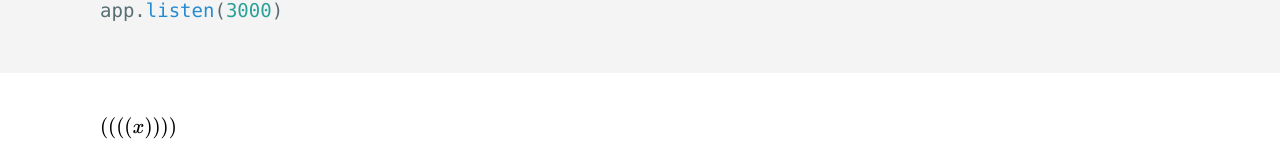
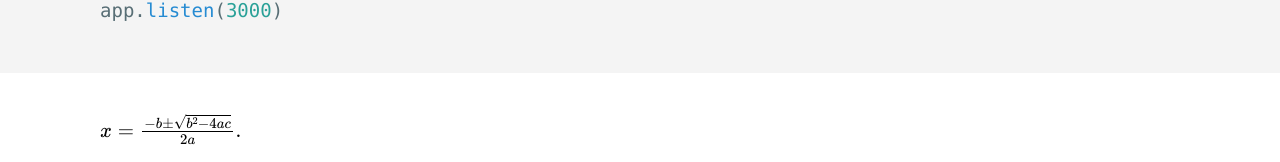
Before and after one commit to niedabao1/niedabao1.github.io, a Jekyll site: the page built from _posts/2019-06-30-coding-post.markdown, in a window 1280 px wide. Shown: the part 907-1069 px from the top of the page. Built offline with Jekyll 4.4.1, drawn with Linux system fonts in a browser that asks for light colours; formulas are drawn with MathJax 3; part of the change alters nothing that is shown.

Commit message:
初始化

````diff
--- a/_config.yml
+++ b/_config.yml
@@ -2,9 +2,7 @@ title: Texture Theme
 author: GitHub User
 email: your-email@domain.com
 description: > # this means to ignore newlines until "show_exerpts:"
-  Write an awesome description for your new site here. You can edit this
-  line in _config.yml. It will appear in your document head meta (for
-  Google search results) and in your feed.xml site description.
+ My life is like an island ,where does this ocean go?
 show_excerpts: true # set to true to show excerpts on the homepage
 baseurl: /
 
@@ -15,8 +13,8 @@ sass:
 
 permalink: /posts/:title/
 texture:
-  title: Adam Denisov
-  tagline: Developer. Designer
+  title: Rua
+  tagline: Idler
   date_format: "%b %-d, %Y"
   style: black
   showNav: false
@@ -25,8 +23,7 @@ texture:
   # generate social links in footer
   social_links:
     twitter: thelehhman
-    github:  thelehhman
-    linkedIn: in/thelehhman
+    github:  https://github.com
     rss: rss
 
 
--- a/_posts/2019-06-30-coding-post.markdown
+++ b/_posts/2019-06-30-coding-post.markdown
@@ -17,4 +17,4 @@ app.get('/', function (req, res) {
 
 app.listen(3000)
 ```
-$$((((x))))$$
+$$x = {-b \pm \sqrt{b^2-4ac} \over 2a}.$$
````
